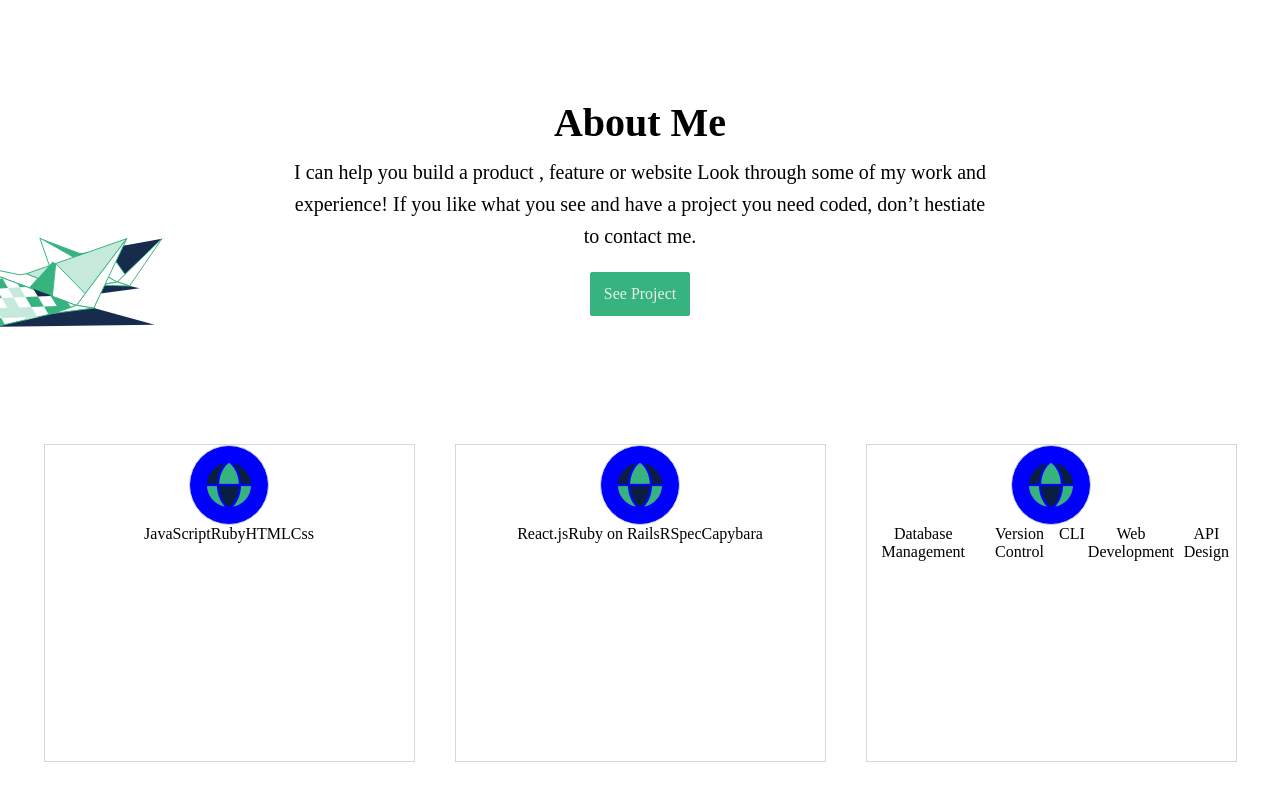
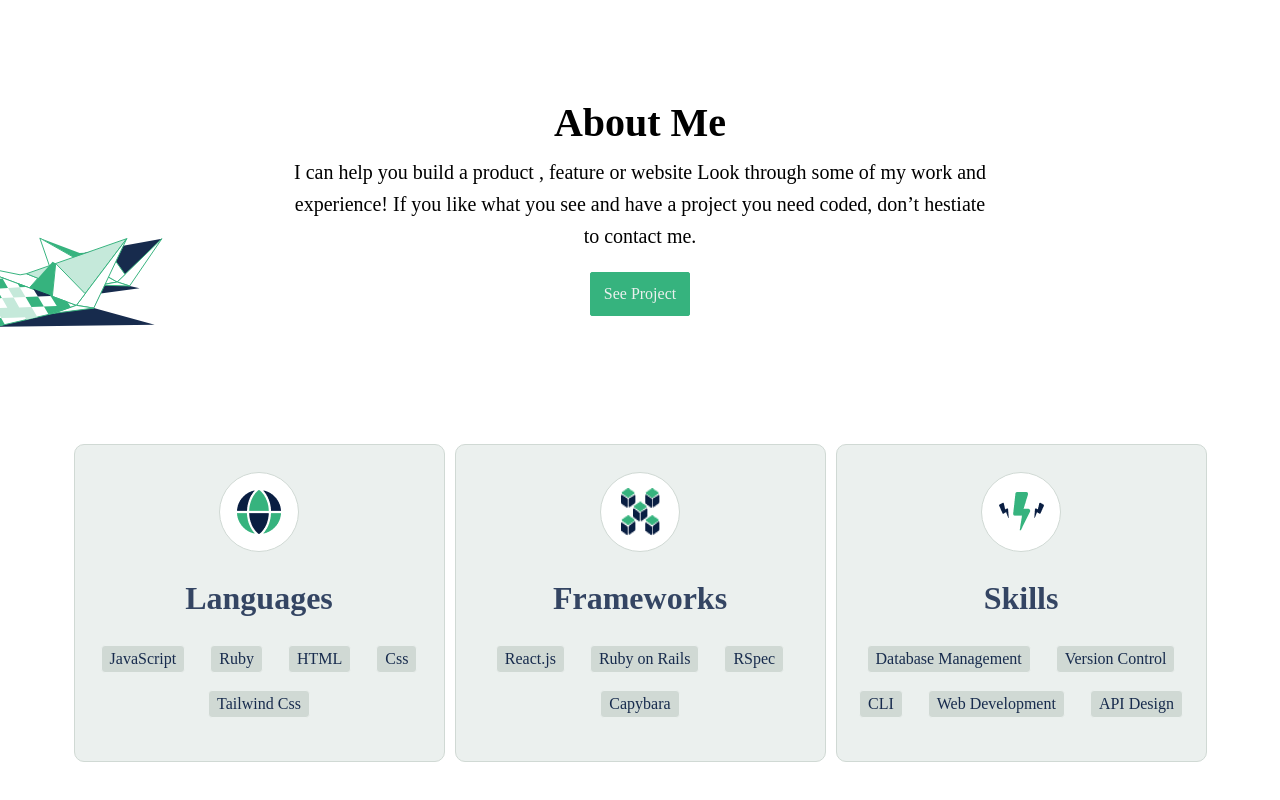
Before and after one commit to Tphilus/tresle_code_1, a plain HTML site: page index.html in a window 1280 px wide. Shown: the part 1958-2758 px from the top of the page. Drawn offline with Linux system fonts and the light colour scheme.

Commit message:
End of aboutMeCard Section

```diff
--- a/index.html
+++ b/index.html
@@ -362,12 +362,16 @@
                   <div class="cardTop">
                     <img src="./assets/language.png" alt="" />
                   </div>
-                  <section class="cardDetails">
+                  <div class="cardText">
+                    <h1>Languages</h1>
+                  </div>
+                  <section class="cardDetails cardBtn">
                     <ul>
                       <li>JavaScript</li>
                       <li>Ruby</li>
                       <li>HTML</li>
                       <li>Css</li>
+                      <li>Tailwind Css</li>
                     </ul>
                   </section>
                 </section>
@@ -376,9 +380,12 @@
               <div class="cardBorder">
                 <section class="cardP">
                   <div class="cardTop">
-                    <img src="./assets/language.png" alt="" />
+                    <img src="./assets/framework.png" alt="" />
                   </div>
-                  <section class="cardDetails">
+                  <div class="cardText">
+                    <h1>Frameworks</h1>
+                  </div>
+                  <section class="cardDetails cardBtn">
                     <ul>
                       <li>React.js</li>
                       <li>Ruby on Rails</li>
@@ -392,9 +399,12 @@
               <div class="cardBorder">
                 <section class="cardP">
                   <div class="cardTop">
-                    <img src="./assets/language.png" alt="" />
+                    <img src="./assets/skills.png" alt="" />
                   </div>
-                  <section class="cardDetails">
+                  <div class="cardText">
+                    <h1>Skills</h1>
+                  </div>
+                  <section class="cardDetails cardBtn">
                     <ul>
                       <li>Database Management</li>
                       <li>Version Control</li>
--- a/styles/responsive.css
+++ b/styles/responsive.css
@@ -129,6 +129,10 @@
     padding-top: 0.5rem;
     padding-bottom: 5rem;
   }
+
+  .aboutMeCard .cardWrapper {
+    grid-template-columns: repeat(1, 1fr);
+  }
 }
 
 @media only screen and (min-width: 600px) {
@@ -155,6 +159,10 @@
     margin-top: -15px;
     display: flex;
   }
+
+  .aboutMeCard .cardWrapper {
+    grid-template-columns: repeat(2, 1fr);
+  }
 }
 
 @media only screen and (min-width: 1200px) {
@@ -170,4 +178,8 @@
     height: 200px;
     display: flex;
   }
+
+  .aboutMeCard .cardWrapper {
+    grid-template-columns: repeat(3, 1fr);
+  }
 }
--- a/styles/styles.css
+++ b/styles/styles.css
@@ -5,6 +5,7 @@
   --hero-h2-color: #36b37e;
   --btn-color: #ebf0ee;
   --cardBorder-color: #d0d9d4;
+  --cardBackgroundColor: #ebf0ee;
 }
 
 * {
@@ -371,6 +372,10 @@ li a:hover {
 
 .cardBorder {
   border: 1px solid var(--cardBorder-color);
+  border-radius: 10px;
+  background-color: var(--cardBackgroundColor);
+  overflow: hidden;
+  /* padding-top: 25px; */
 }
 
 .cardTop {
@@ -382,7 +387,7 @@ li a:hover {
   justify-content: center;
   display: flex;
   padding: 15px;
-  background-color: blue;
+  background-color: var(--text-color);
 }
 
 .aboutMeCard {
@@ -396,13 +401,23 @@ li a:hover {
   grid-template-columns: repeat(3, 1fr);
   justify-content: center;
   align-items: center;
-  gap: 40px;
+  gap: 10px;
 }
 
 .cardP {
   /* padding: 20px; */
-  width: 369px;
+  max-width: 369px;
   height: 316px;
+  display: flex;
+  justify-content: space-evenly;
+  flex-direction: column;
+  text-align: center;
+  text-align: center;
+}
+
+.cardText > h1 {
+  color: #344563;
+  font-size: 2em;
 }
 
 .cardP .cardDetails > ul {
@@ -410,4 +425,58 @@ li a:hover {
   flex-direction: row;
   text-align: center;
   justify-content: center;
+  gap: 15px;
 }
+
+.cardP .cardDetails ul > li {
+  gap: 10px;
+  border: 1px solid var(--btn-color);
+}
+
+.cardBtn > ul {
+  display: flex;
+  flex-direction: row;
+  margin-bottom: 15px;
+  flex-flow: row wrap;
+}
+
+.cardBtn ul > li {
+  margin: 1px 5px;
+  border: 1px solid var(--btn-color);
+  background-color: var(--cardBorder-color);
+  padding: 4px 8px;
+  cursor: pointer;
+  color: var(--hero-h1-color);
+  transition: all 0.3s ease-in-out;
+  font-size: 1rem;
+  border-radius: 4px;
+}
+
+.cardBtn ul > li:hover {
+  background: var(--hero-h2-color);
+  color: var(--btn-color);
+}
+
+.cardBtn {
+  display: flex;
+  flex-direction: column;
+  align-items: center;
+}
+
+.cardBtn .btn {
+  margin: 10px 0;
+  padding: 12px;
+  font-size: 1rem;
+  background-color: var(--hero-h2-color);
+  cursor: pointer;
+  color: var(--btn-color);
+  transition: all 0.3s ease-in-out;
+  border: 1px solid var(--hero-h2-color);
+  border-radius: 2px;
+}
+
+.cardBtn .btn:hover {
+  border: 1px solid var(--hero-h2-color);
+  background-color: var(--text-color);
+  color: var(--hero-h1-color);
+}
```
